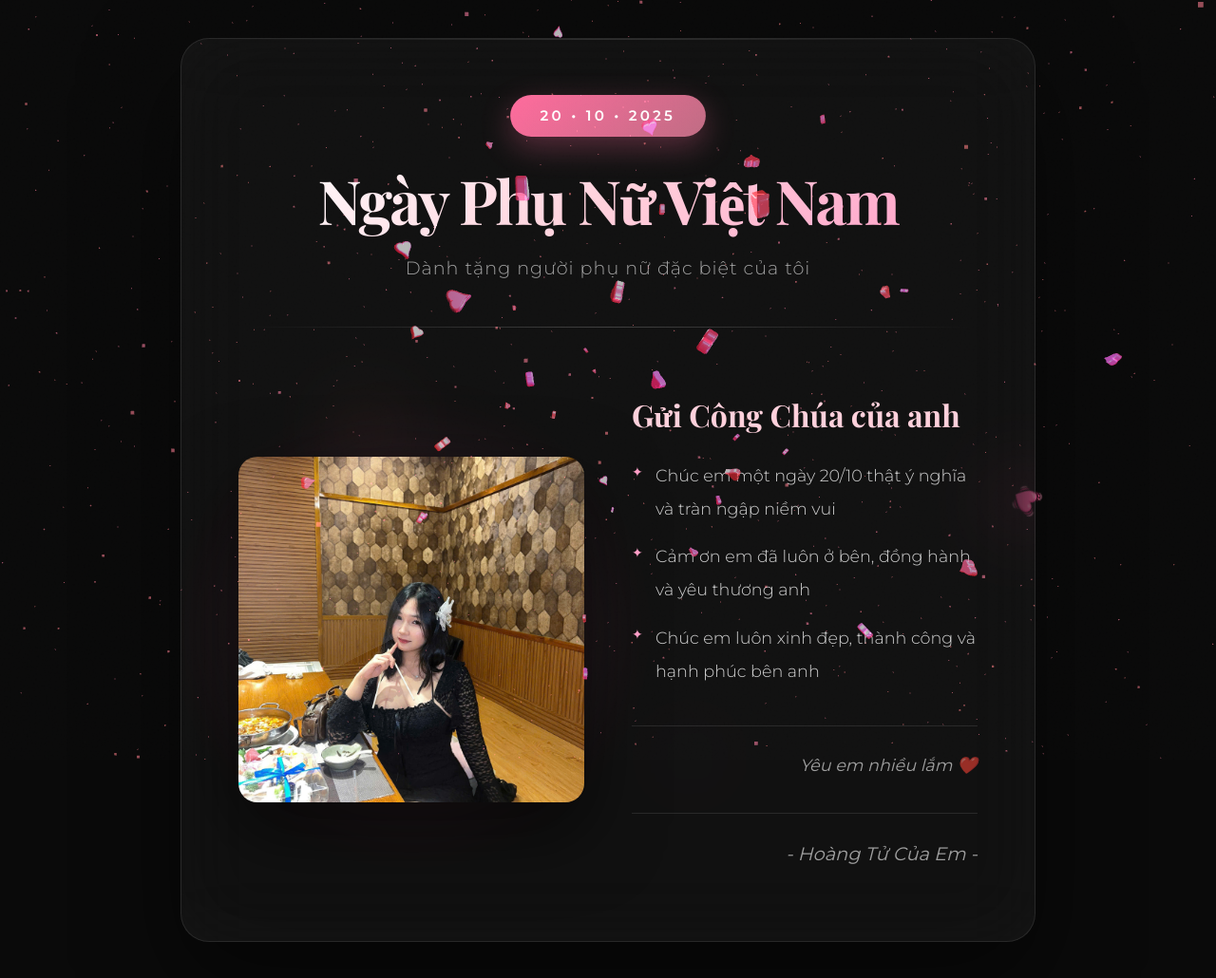
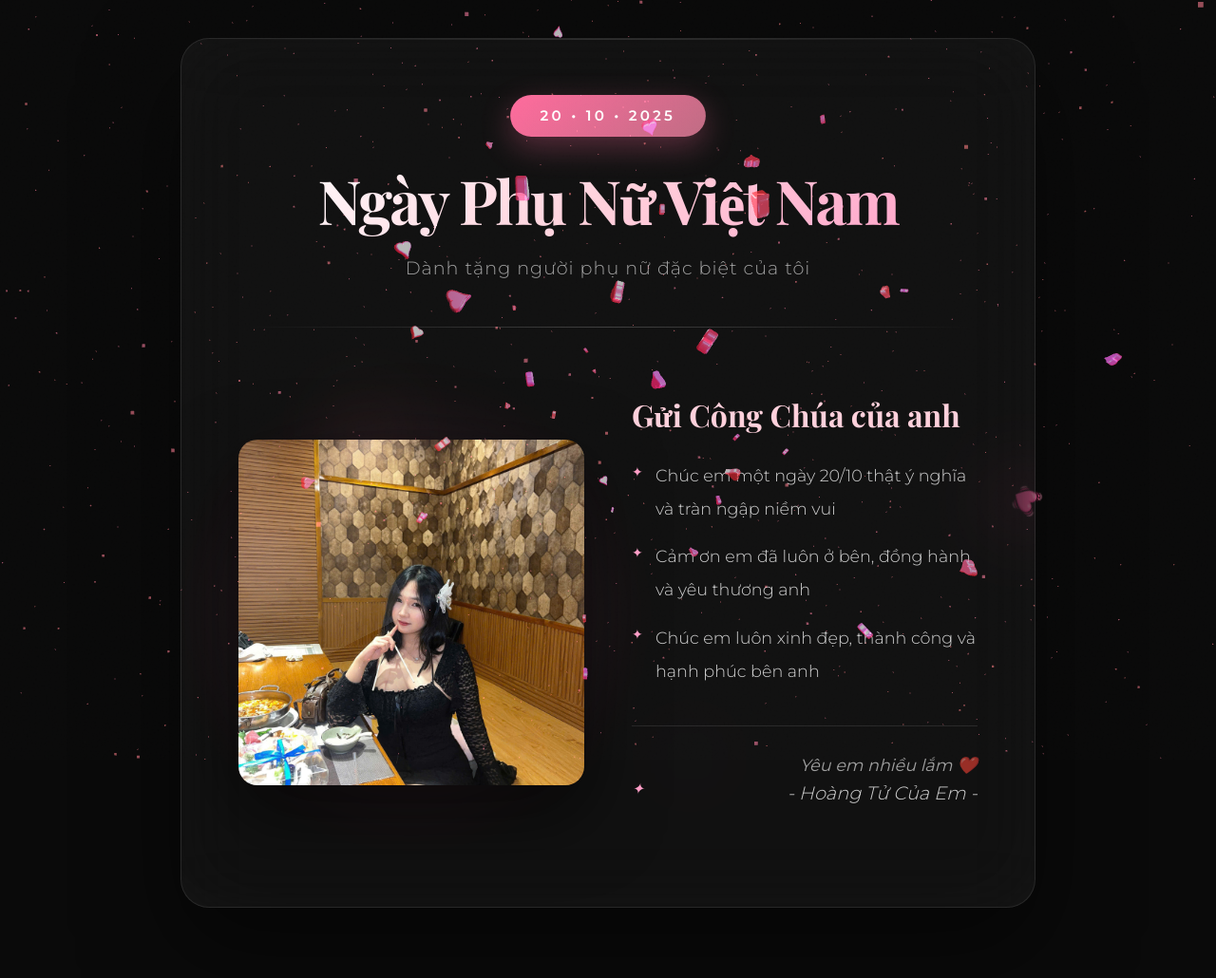
Before and after one commit to phamchuong05/GuiTangCongChuaCuaAnh, a plain HTML site: page index.html in a window 1280 px wide. Shown: the whole page at 95% size. After the commit the page ends 996 px from the top, so only its background shows below. Drawn offline with nearby package versions, Linux system fonts and the light colour scheme; animation ran at ten frames a second.

Commit message:
Update index.html

```diff
--- a/index.html
+++ b/index.html
@@ -360,8 +360,8 @@
                     </div>
                     <div class="signature">
                         Yêu em nhiều lắm ❤️
-                    <div class="signature">
-                       - Hoàng Tử Của Em -
+                    <div class="message-text">
+                        <p>- Hoàng Tử Của Em -</p>
                     </div>
                 </div>
             </div>
```
